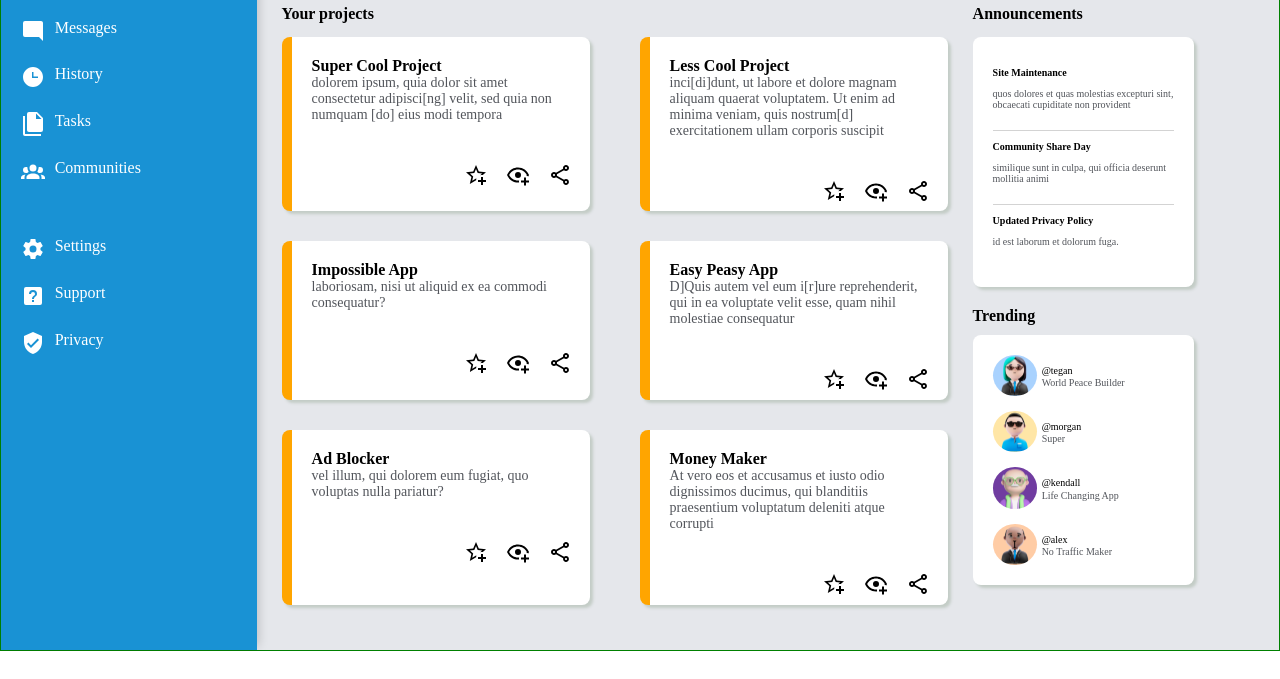
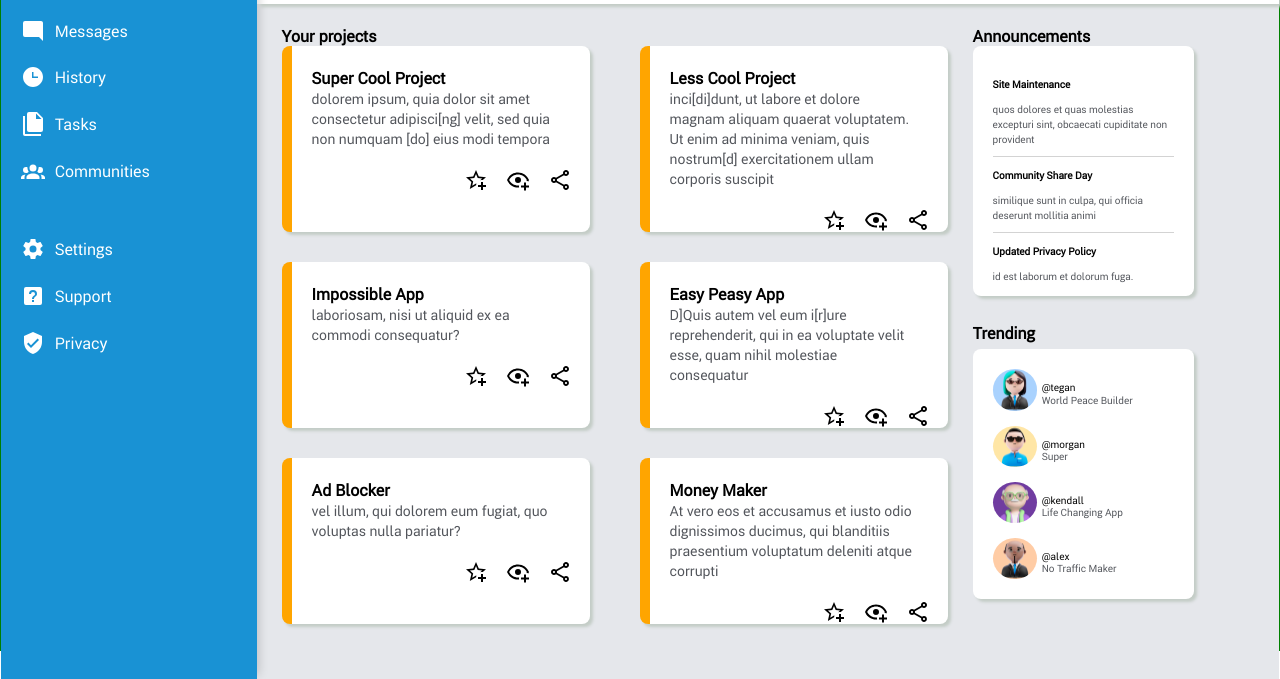
Before and after one commit to darek632/Admin-dashboard, a plain HTML site: page index.html in a window 1280 px wide. Shown: the part 149-828 px from the top of the page. Before the commit the page ends 800 px from the top, so only its background shows below. Drawn offline with Linux system fonts and the light colour scheme.

Commit message:
import font fam and finish styling

```diff
--- a/styles.css
+++ b/styles.css
@@ -1,15 +1,21 @@
+@font-face {
+    font-family: myRoboto;
+    src: url(fonts/robert-sans/RobertoSans-Regular.ttf);
+}
+
 body,html {
     margin: 0;
     padding: 0;
 }
 * {
     box-sizing: border-box;
+
 }
 
 
 body {
     height: 100vh;
-
+    font-family: myRoboto;
 }
 
 .container {
@@ -55,6 +61,7 @@ body {
 
 .main {
     background-color: #e5e7eb;
+
 
 }
 
@@ -227,7 +234,7 @@ margin: 0;
     font-size: 14px;
     padding-bottom: 20px;
     padding-right:20px;
-    margin-bottom: 20px;;
+
 }
 
 .title {
```
Also changed, not shown: index.html (+1 -0 lines), fonts/robert-sans/License-Apache.txt (added), fonts/robert-sans/RobertoSans-Black.ttf (added), fonts/robert-sans/RobertoSans-BlackItalic.ttf (added), fonts/robert-sans/RobertoSans-Bold.ttf (added), fonts/robert-sans/RobertoSans-BoldItalic.ttf (added), fonts/robert-sans/RobertoSans-Italic.ttf (added), fonts/robert-sans/RobertoSans-Light.ttf (added), fonts/robert-sans/RobertoSans-LightItalic.ttf (added), fonts/robert-sans/RobertoSans-Medium.ttf (added), fonts/robert-sans/RobertoSans-MediumItalic.ttf (added), fonts/robert-sans/RobertoSans-Regular.ttf (added), fonts/robert-sans/RobertoSans-Thin.ttf (added), fonts/robert-sans/RobertoSans-ThinItalic.ttf (added), 1 other file.
